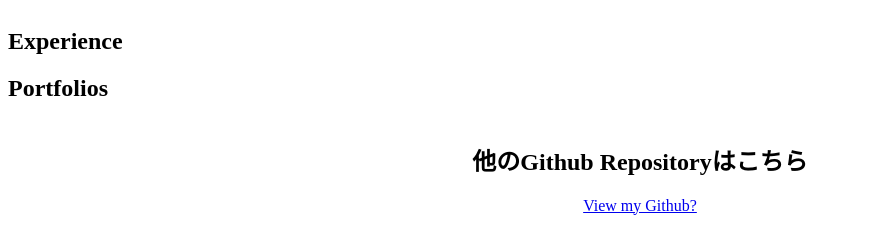
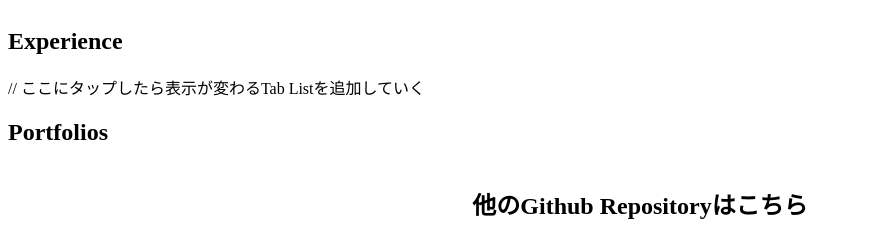
Before and after one commit to soregashi-27/introduction, a Gatsby site: page / in a window 1280 px wide. Shown: the top 231 px of the page, without its empty margins (0-883 px from the left). Built offline with nearby package versions, Linux system fonts and the light colour scheme; Gatsby itself is replaced by a stand-in of ours.

Commit message:
experience.jsを追加

```diff
--- a/src/components/sections/experience.js
+++ b/src/components/sections/experience.js
@@ -5,10 +5,15 @@ const StyledExperienceSection = styled.section`
   max-width: 700px;
 `;
 
+const StyledTabList = styled.div``;
+
 const Experience = () => {
   return (
     <StyledExperienceSection>
       <h2>Experience</h2>
+      <div className="inner">
+        <StyledTabList>// ここにタップしたら表示が変わるTab Listを追加していく</StyledTabList>
+      </div>
     </StyledExperienceSection>
   );
 };
```
